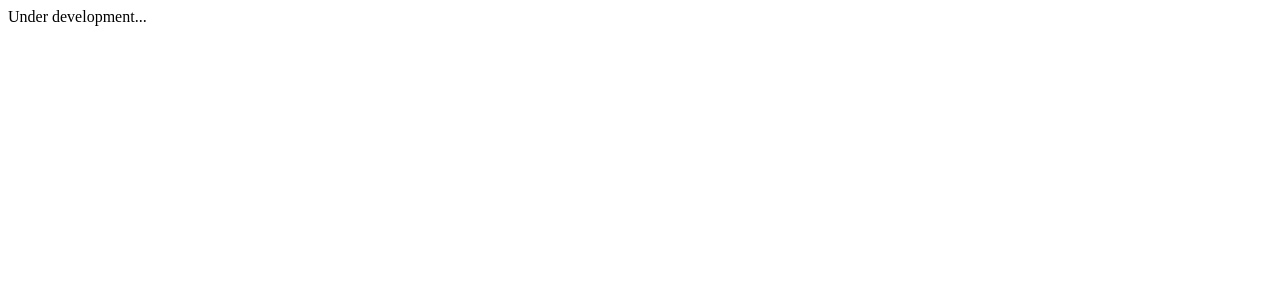
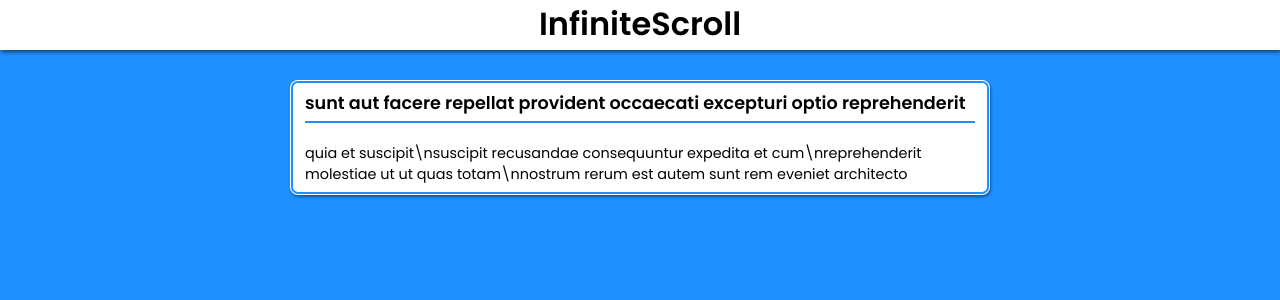
Before and after one commit to vleonecezar/infinite-scroll, a React (Create React App) app: page / in a window 1280 px wide. Shown: the top 300 px of the page. Built offline with nearby package versions, Linux system fonts and the light colour scheme.

Commit message:
HTML structure and its styles

```diff
--- a/package.json
+++ b/package.json
@@ -9,6 +9,7 @@
     "react": "^17.0.2",
     "react-dom": "^17.0.2",
     "react-scripts": "5.0.0",
+    "styled-components": "^5.3.3",
     "web-vitals": "^2.1.4"
   },
   "scripts": {
--- a/public/index.html
+++ b/public/index.html
@@ -1,6 +1,12 @@
 <!DOCTYPE html>
 <html lang="en">
   <head>
+    <link rel="preconnect" href="https://fonts.googleapis.com" />
+    <link rel="preconnect" href="https://fonts.gstatic.com" crossorigin />
+    <link
+      href="https://fonts.googleapis.com/css2?family=Poppins:wght@400;600&display=swap"
+      rel="stylesheet"
+    />
     <meta charset="utf-8" />
     <link rel="icon" href="%PUBLIC_URL%/favicon.ico" />
     <meta name="viewport" content="width=device-width, initial-scale=1" />
--- a/src/App.js
+++ b/src/App.js
@@ -1,5 +1,15 @@
+import Header from "./Components/Header";
+import Post from "./Components/Post";
+import { GlobalStyles } from "./Styles/GlobalStyles";
+
 function App() {
-  return <div className="App">Under development...</div>;
+  return (
+    <div className="App">
+      <GlobalStyles />
+      <Header />
+      <Post />
+    </div>
+  );
 }
 
 export default App;
--- /dev/null
+++ b/src/Components/Header/index.jsx
@@ -0,0 +1,12 @@
+import React from "react";
+import { Container } from "./styles";
+
+const Header = () => {
+  return (
+    <Container>
+      <h1>InfiniteScroll</h1>
+    </Container>
+  );
+};
+
+export default Header;
--- /dev/null
+++ b/src/Components/Header/styles.js
@@ -0,0 +1,11 @@
+import styled from "styled-components";
+
+export const Container = styled.header`
+  background: white;
+  width: 100vw;
+  text-align: center;
+  box-shadow: 1px 1px 5px rgba(0, 0, 0, 0.8);
+  position: fixed;
+  height: 50px;
+  top: 0;
+`;
--- /dev/null
+++ b/src/Components/Post/index.jsx
@@ -0,0 +1,21 @@
+import React from "react";
+import { Container } from "./styles";
+
+const Post = () => {
+  return (
+    <Container>
+      <h2>
+        sunt aut facere repellat provident occaecati excepturi optio
+        reprehenderit
+      </h2>
+      <hr />
+      <p>
+        quia et suscipit\nsuscipit recusandae consequuntur expedita et
+        cum\nreprehenderit molestiae ut ut quas totam\nnostrum rerum est autem
+        sunt rem eveniet architecto
+      </p>
+    </Container>
+  );
+};
+
+export default Post;
--- /dev/null
+++ b/src/Components/Post/styles.js
@@ -0,0 +1,29 @@
+import styled from "styled-components";
+
+export const Container = styled.div`
+  background: white;
+  padding: 10px 15px;
+  max-width: 700px;
+  margin: 30px 20px;
+  border-radius: 8px;
+  outline: 2px solid #1e90ff;
+  outline-offset: -3px;
+  box-shadow: 1px 2px 3px rgba(0, 0, 0, 0.4);
+
+  & + div {
+    margin-top: 15px;
+  }
+
+  h2 {
+    font-size: 1.1rem;
+  }
+
+  hr {
+    border: 1px solid #1e90ff;
+    margin: 5px 0 20px;
+  }
+
+  p {
+    font-size: 0.9rem;
+  }
+`;
--- /dev/null
+++ b/src/Styles/GlobalStyles.js
@@ -0,0 +1,23 @@
+import { createGlobalStyle } from "styled-components";
+
+export const GlobalStyles = createGlobalStyle`
+    * {
+        box-sizing: border-box;
+        margin: 0;
+        padding: 0;
+    }
+
+    body {
+        font-family: 'Poppins', Arial, Helvetica, sans-serif;
+    }
+
+    .App {
+        background: #1e90ff;
+
+        display: flex;
+        flex-direction: column;
+        align-items: center;
+        min-height: 100vh;
+        padding-top: 50px;
+    }
+`;
```
Also changed, not shown: 1 other file (tests, documents, lock files or other folders).
